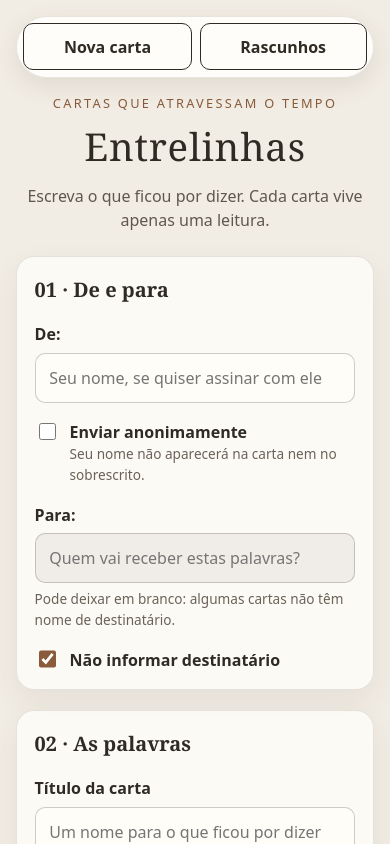
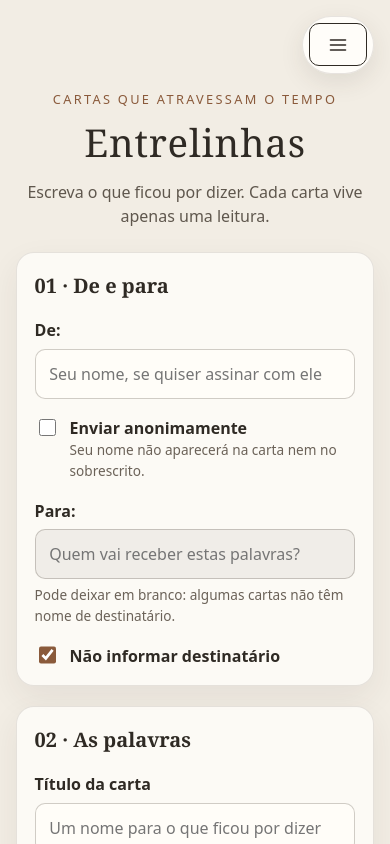
Before and after one commit to nataliaperrialuno-hue/entrelinhas, a React (Vite) app in the folder frontend/: page / in a window 390 px wide. Shown: the top 844 px of the page. Built offline with nearby package versions, Linux system fonts and the light colour scheme.

Commit message:
feat(creation): menu lateral com botão de três traços

```diff
--- a/frontend/src/features/creation/CreationApp.tsx
+++ b/frontend/src/features/creation/CreationApp.tsx
@@ -86,11 +86,27 @@ export function CreationApp() {
   const [draftsOpen, setDraftsOpen] = useState(false);
   const [drafts, setDrafts] = useState<DraftRecord[]>([]);
   const [draftStatus, setDraftStatus] = useState<string | null>(null);
+  const [menuOpen, setMenuOpen] = useState(false);
   const cancelledPhotoIdsRef = useRef<Set<string>>(new Set());
+  const menuButtonRef = useRef<HTMLButtonElement | null>(null);
 
   useEffect(() => {
     setWrittenCount(getWrittenCount());
   }, []);
+
+  useEffect(() => {
+    if (!menuOpen) return;
+
+    function handleEscape(event: KeyboardEvent): void {
+      if (event.key !== 'Escape') return;
+      setMenuOpen(false);
+      // O foco volta ao hambúrguer depois do re-render, como em LetterEditor.
+      window.setTimeout(() => menuButtonRef.current?.focus(), 0);
+    }
+
+    window.addEventListener('keydown', handleEscape);
+    return () => window.removeEventListener('keydown', handleEscape);
+  }, [menuOpen]);
 
   const previewLetter = useMemo<LetterView>(
     () => ({
@@ -202,6 +218,20 @@ export function CreationApp() {
     }
   }
 
+  function handleToggleMenu(): void {
+    const opening = !menuOpen;
+    setMenuOpen(opening);
+    if (!opening) {
+      // O foco volta ao hambúrguer depois do re-render, como em LetterEditor.
+      window.setTimeout(() => menuButtonRef.current?.focus(), 0);
+    }
+  }
+
+  function handleCloseMenu(): void {
+    setMenuOpen(false);
+    window.setTimeout(() => menuButtonRef.current?.focus(), 0);
+  }
+
   function handleToggleDrafts(): void {
     const opening = !draftsOpen;
     setDraftsOpen(opening);
@@ -215,6 +245,7 @@ export function CreationApp() {
     setErrorMessage(null);
     setDraftsOpen(false);
     setDraftStatus('Rascunho carregado.');
+    handleCloseMenu();
   }
 
   function handleDeleteDraft(id: string): void {
@@ -229,6 +260,7 @@ export function CreationApp() {
     setErrorMessage(null);
     setDraftStatus(null);
     setDraftsOpen(false);
+    handleCloseMenu();
   }
 
   async function handleSubmit(event: FormEvent<HTMLFormElement>): Promise<void> {
@@ -293,6 +325,40 @@ export function CreationApp() {
     >
       <nav className="creation-menu" aria-label="Ferramentas de criação">
         <div className="creation-menu__bar">
+          <button
+            ref={menuButtonRef}
+            className="btn btn--ghost creation-menu__toggle"
+            type="button"
+            aria-label="Abrir menu"
+            aria-expanded={menuOpen}
+            aria-controls="creation-menu-drawer"
+            onClick={handleToggleMenu}
+          >
+            <svg
+              className="creation-menu__icon"
+              viewBox="0 0 24 24"
+              width="20"
+              height="20"
+              fill="none"
+              stroke="currentColor"
+              strokeWidth="2"
+              strokeLinecap="round"
+              aria-hidden="true"
+              focusable="false"
+            >
+              <line x1="3" y1="6" x2="21" y2="6" />
+              <line x1="3" y1="12" x2="21" y2="12" />
+              <line x1="3" y1="18" x2="21" y2="18" />
+            </svg>
+          </button>
+        </div>
+        <div
+          className="creation-menu__overlay"
+          hidden={!menuOpen}
+          aria-hidden="true"
+          onClick={handleCloseMenu}
+        />
+        <div className="creation-menu__drawer" id="creation-menu-drawer" hidden={!menuOpen}>
           <button className="btn btn--ghost" type="button" onClick={handleNewLetter}>
             Nova carta
           </button>
@@ -305,7 +371,6 @@ export function CreationApp() {
           >
             Rascunhos
           </button>
-        </div>
           <section
             className="drafts-panel"
             id="drafts-panel"
@@ -342,6 +407,7 @@ export function CreationApp() {
               </p>
             )}
           </section>
+        </div>
       </nav>
 
       <div className="creation-shell">
--- a/frontend/src/features/creation/creation.css
+++ b/frontend/src/features/creation/creation.css
@@ -8,15 +8,17 @@
   margin: 0 auto;
 }
 
-/* Menu de rascunhos: discreto e sempre preso ao topo da página de criação. */
+/* Menu lateral: nav sticky; barra acima do overlay; drawer e overlay são irmãos da barra. */
 .creation-menu {
   position: sticky;
   top: 0;
-  z-index: 20;
+  z-index: 40;
   margin-bottom: clamp(1rem, 2.5vw, 1.75rem);
 }
 
 .creation-menu__bar {
+  position: relative;
+  z-index: 60;
   display: flex;
   flex-wrap: wrap;
   justify-content: flex-end;
@@ -32,11 +34,46 @@
   backdrop-filter: blur(8px);
 }
 
+.creation-menu__toggle {
+  display: inline-flex;
+  align-items: center;
+  justify-content: center;
+  min-width: 2.5rem;
+}
+
+.creation-menu__icon {
+  display: block;
+}
+
+.creation-menu__overlay {
+  position: fixed;
+  inset: 0;
+  z-index: 45;
+  background: rgba(58, 46, 36, 0.35);
+}
+
+.creation-menu__overlay[hidden],
+.creation-menu__drawer[hidden] {
+  display: none;
+}
+
+.creation-menu__drawer {
+  position: fixed;
+  inset-block: 0;
+  left: 0;
+  z-index: 50;
+  display: grid;
+  align-content: start;
+  gap: 0.75rem;
+  width: min(20rem, 85vw);
+  overflow-y: auto;
+  padding: 1rem;
+  border-right: 1px solid rgba(58, 46, 36, 0.12);
+  background: #fffdf8;
+  box-shadow: 0 16px 40px rgba(58, 46, 36, 0.18);
+}
+
 .drafts-panel {
-  position: absolute;
-  top: calc(100% + 0.5rem);
-  right: 0;
-  width: min(24rem, calc(100vw - 2rem));
   max-height: min(60vh, 28rem);
   overflow-y: auto;
   padding: 0.85rem;
@@ -597,21 +634,6 @@ textarea:focus-visible {
     padding: 1rem;
   }
 
-  .creation-menu__bar {
-    justify-content: stretch;
-    width: 100%;
-  }
-
-  .creation-menu__bar .btn {
-    flex: 1 1 auto;
-  }
-
-  .drafts-panel {
-    position: static;
-    width: 100%;
-    margin-top: 0.5rem;
-  }
-
   .theme-options {
     grid-template-columns: 1fr;
   }
```
Also changed, not shown: 2 other files (tests, documents, lock files or other folders). Lines whose indentation alone changed are shown as unchanged.
